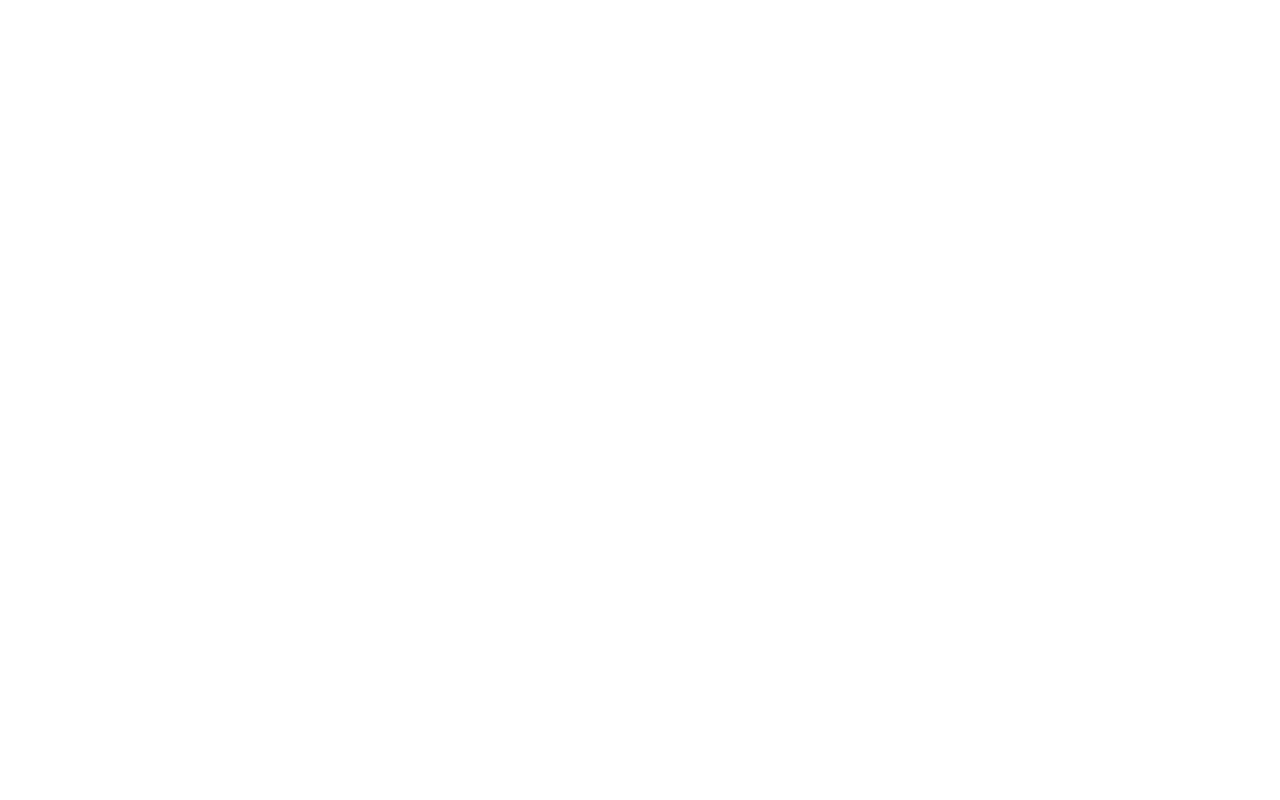
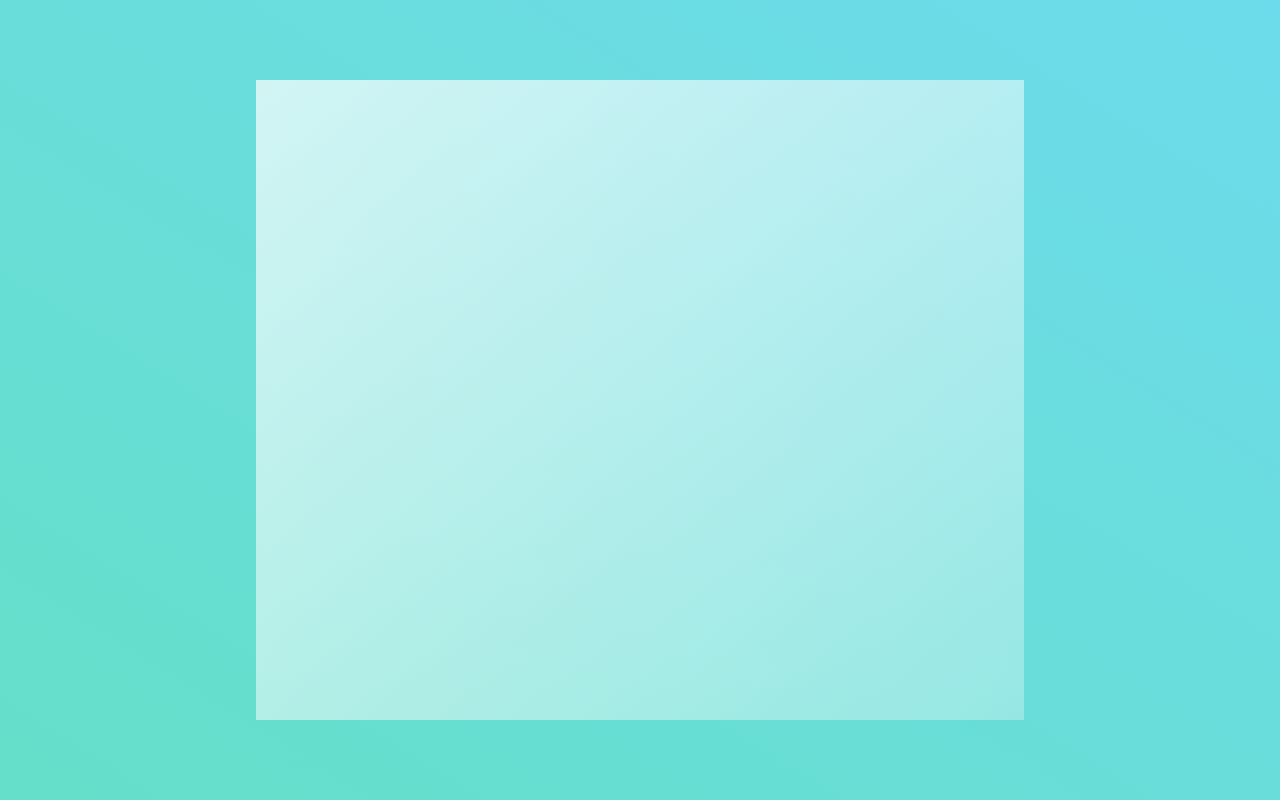
Before and after one commit to karimabuseer/glass-website, a plain HTML site: page index.html in a window 1280 px wide. Drawn offline with Linux system fonts and the light colour scheme.

Commit message:
Added styling of central element

```diff
--- a/style.css
+++ b/style.css
@@ -3,3 +3,19 @@
   padding: 0;
   box-sizing: border-box;
 }
+
+main {
+  min-height: 100vh;
+  background: linear-gradient(to right top, #65dfc9, #6cdbeb);
+  display: flex;
+  align-items: center;
+  justify-content: center;
+
+}
+
+.glass {
+  min-height: 80vh;
+  background-color: white;
+  width: 60%;
+  background: linear-gradient(to right bottom, rgba(255,255,255,0.7), rgba(255,255,255,0.3));
+}
```
Also changed, not shown: index.html (+3 -8 lines).
